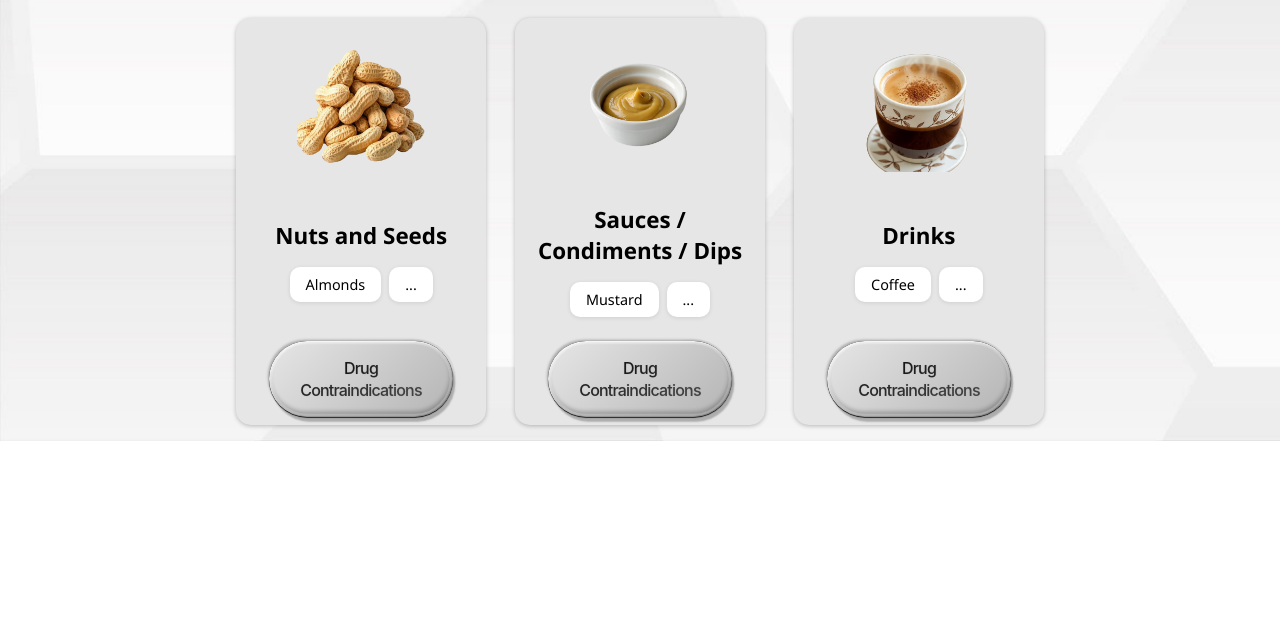
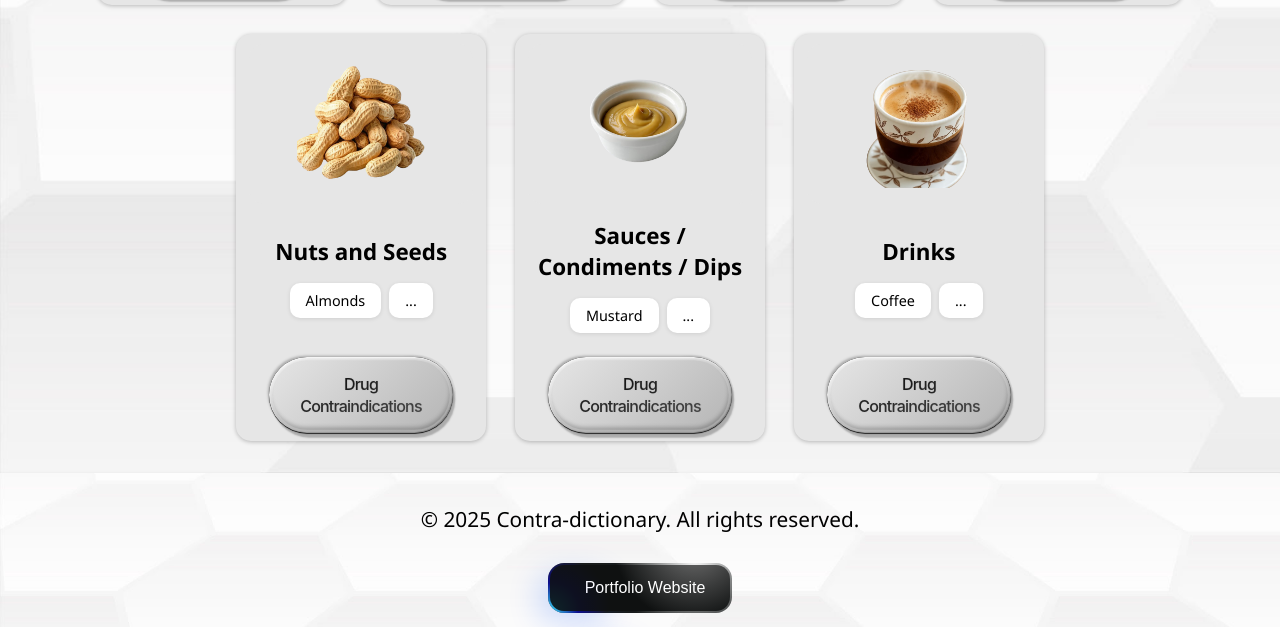
Before and after one commit to JOYMUNDIA/contradictionary, a plain HTML site: page index.html in a window 1280 px wide. Shown: the part 2867-3494 px from the top of the page. Before the commit the page ends 3308 px from the top, so only its background shows below. Drawn offline with Linux system fonts and the light colour scheme.

Commit message:
Added footer

```diff
--- a/index.html
+++ b/index.html
@@ -1298,6 +1298,37 @@
 
     </div>
 
+    <!-- Footer Section -->
+    <footer>
+        <div class="footer-content">
+            <p>&copy; 2025 Contra-dictionary. All rights reserved.</p>
+            <div class="footer-links">
+                <!-- Portfolio Website Button -->
+                <a href="https://joymundia.netlify.app/" target="_blank">
+                    <button class="button">
+                        <div class="blob1"></div>
+                        <div class="blob2"></div>
+                        <div class="inner">
+                            <i class="fas fa-globe" style="margin-right: 10px;"></i>  <!-- Website icon -->
+                            Portfolio Website
+                        </div>
+                    </button>
+                </a>
+                <!-- LinkedIn Button -->
+                <a href="https://www.linkedin.com/in/joy-mundia/" target="_blank">
+                    <button class="button">
+                        <div class="blob1"></div>
+                        <div class="blob2"></div>
+                        <div class="inner">
+                            <i class="fab fa-linkedin" style="margin-right: 10px;"></i>  <!-- LinkedIn icon -->
+                            LinkedIn
+                        </div>
+                    </button>
+                </a>
+            </div>
+        </div>
+    </footer>
+
   <script src="script.js"></script>
 </body>
 </html>
--- a/style.css
+++ b/style.css
@@ -451,7 +451,7 @@ body, html {
 
 /* Food Category Css */
 .food-card-row {
-      padding: 1rem;
+      padding: 2rem;
       justify-content: center;
     }
 
@@ -524,6 +524,7 @@ body, html {
 
 .drug-card-row {
       justify-content: center;
+      padding: 2rem;
     }
 
     .drug-system-card {
@@ -1060,3 +1061,137 @@ profile-modal-close-toggle-input:active ~ .profile-modal-close-toggle-button {
     align-items: center;
   }
 }
+
+/* Footer Section */
+
+footer {
+    background-image: url('images/background.jpg');
+    background-size: cover;
+    background-position: center;
+    color: black;
+    padding: 20px 20px;
+    padding-top: 2rem;
+    text-align: center;
+    /*margin-top: 50px;*/
+}
+
+footer .footer-content {
+    max-width: 1200px;
+    margin: 0 auto;
+}
+
+footer p {
+    font-size: 1.3rem;
+    margin-bottom: 20px;
+}
+
+footer .footer-links {
+    display: flex;
+    flex-direction: column;
+    align-items: center;
+}
+
+footer .footer-links a {
+    margin: 10px 0;
+}
+/* Button Styling */
+
+footer .button {
+    cursor: pointer;
+    font-size: 1rem;
+    border-radius: 16px;
+    border: none;
+    padding: 2px;
+    background: radial-gradient(circle 80px at 80% -10%, #ffffff, #181b1b);
+    position: relative;
+    transition: background 0.3s, transform 0.3s;
+}
+
+footer .button:hover {
+    transform: scale(0.98);
+}
+
+footer .button::after {
+    content: "";
+    position: absolute;
+    width: 65%;
+    height: 60%;
+    border-radius: 120px;
+    top: 0;
+    right: 0;
+    box-shadow: 0 0 20px #ffffff38;
+    z-index: -1;
+    transition: box-shadow 0.3s;
+}
+
+footer .button:hover::after {
+    box-shadow: 0 0 10px #ffffff18;
+}
+
+footer .blob1 {
+    position: absolute;
+    width: 70px;
+    height: 100%;
+    border-radius: 16px;
+    bottom: 0;
+    left: 0;
+    background: radial-gradient(circle 60px at 0% 100%, #3fe9ff, #0000ff80, transparent);
+    box-shadow: -10px 10px 30px #0051ff2d;
+    transition: background 0.3s, box-shadow 0.3s;
+}
+
+footer .button:hover .blob1 {
+    box-shadow: -5px 5px 20px #000;
+}
+
+footer .inner {
+    padding: 14px 25px;
+    border-radius: 14px;
+    color: #fff;
+    z-index: 3;
+    position: relative;
+    background: radial-gradient(circle 80px at 80% -50%, #777777, #0f1111);
+    transition: background 0.3s;
+    display: flex;
+    align-items: center;
+    /* Aligns the icon and text */
+}
+
+footer .button:hover .inner {
+    background: radial-gradient(circle 80px at 80% -50%, #333333, #0f0f0f);
+}
+
+footer .inner i {
+    font-size: 1rem;
+    /* Adjust icon size */
+}
+
+footer .inner::before {
+    content: "";
+    width: 100%;
+    height: 100%;
+    left: 0;
+    top: 0;
+    border-radius: 14px;
+    background: radial-gradient(circle 60px at 0% 100%, #00e1ff1a, #0000ff11, transparent);
+    position: absolute;
+    transition: opacity 0.3s;
+}
+
+footer .button:hover .inner::before {
+    opacity: 0;
+}
+/* Mobile responsiveness for footer */
+
+@media (max-width: 768px) {
+    footer {
+        padding: 30px 20px;
+    }
+    footer .footer-links {
+        flex-direction: column;
+        align-items: center;
+    }
+    footer p {
+        font-size: 0.9rem;
+    }
+}
```
Also changed, not shown: profile.html (+31 -0 lines).
